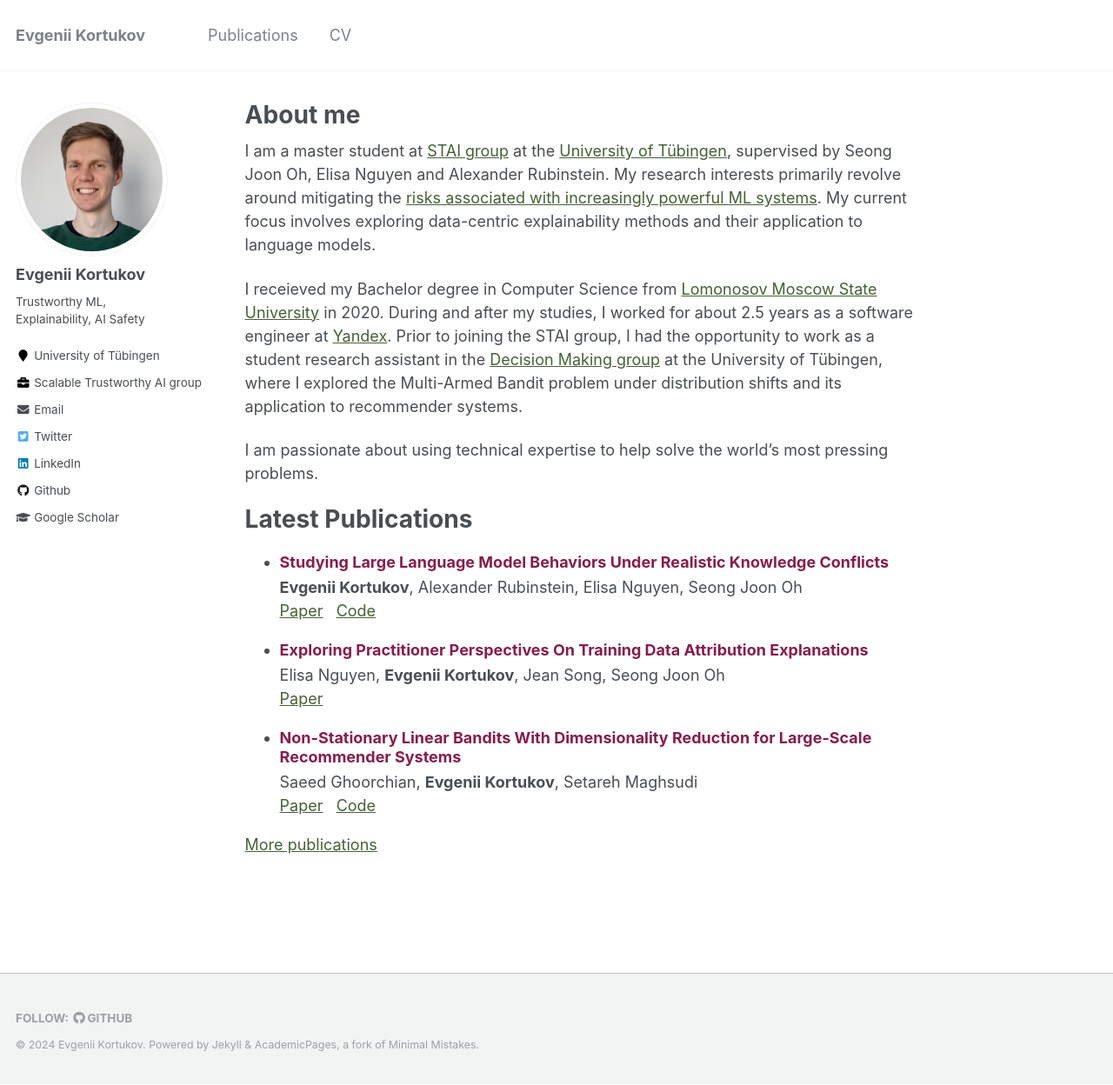
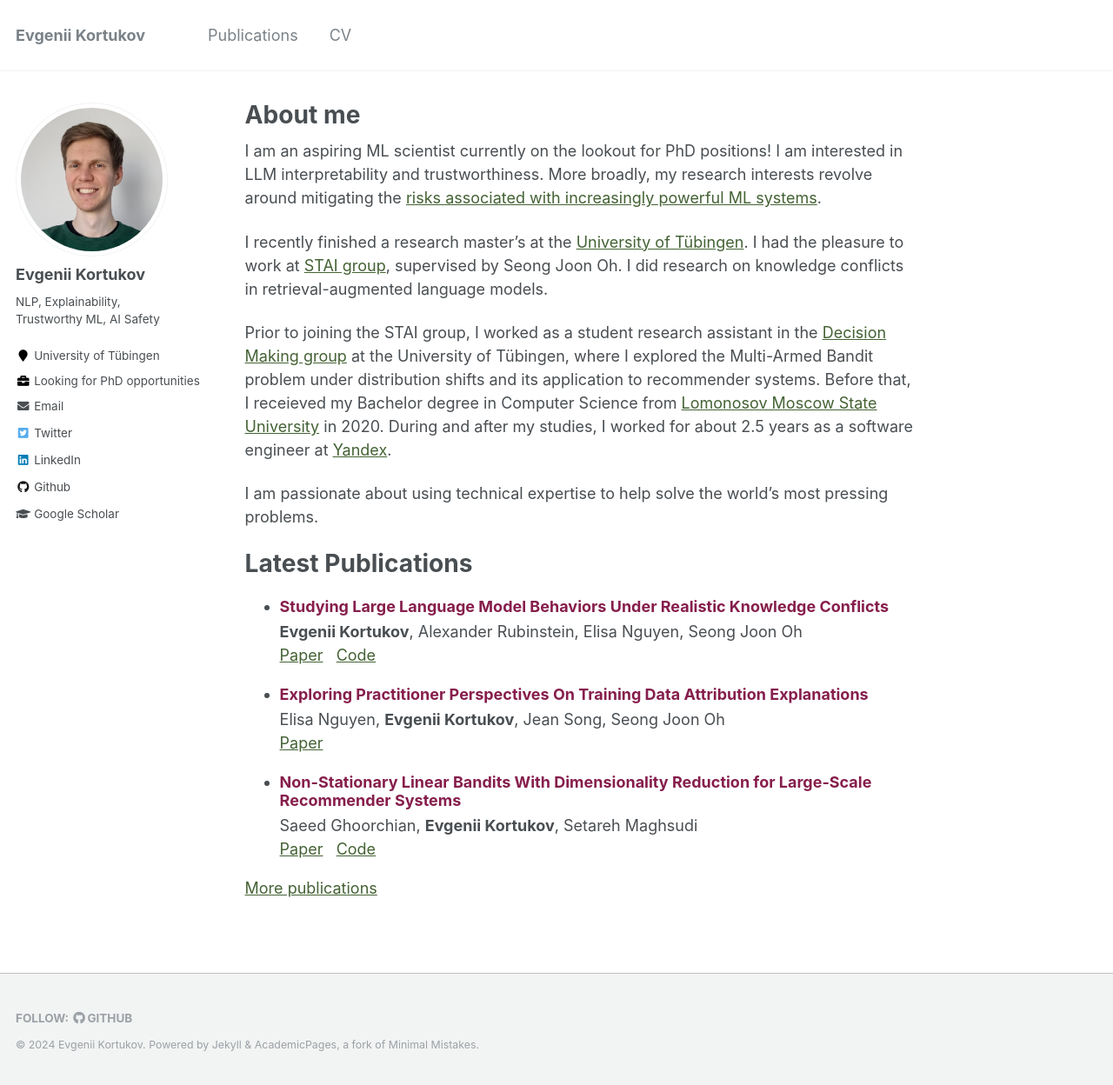
Before and after one commit to kortukov/kortukov.github.io, a Jekyll site: the page built from _pages/about.md, in a window 1280 px wide and 1248 px high. Shown: the whole window at 87% size. Built offline with Jekyll 4.4.1, drawn with Linux system fonts in a browser that asks for light colours.

Commit message:
Update about page

```diff
--- a/_config.yml
+++ b/_config.yml
@@ -82,11 +82,11 @@ analytics:
 author:
   name             : "Evgenii Kortukov"
   avatar           : "portrait.jpg"
-  bio              : "Trustworthy ML, Explainability, AI Safety"
+  bio              : "NLP, Explainability, Trustworthy ML, AI Safety"
   location         : "University of Tübingen"
   location_uri     : "https://uni-tuebingen.de/en/"
-  employer         : "Scalable Trustworthy AI group"
-  employer_uri     : "https://scalabletrustworthyai.github.io/"
+  employer         : "Looking for PhD opportunities"
+  employer_uri     :
   pubmed           :
   googlescholar    : "https://scholar.google.com/citations?user=7qTZ4NEAAAAJ&hl=en&oi=ao"
   email            : "ee{last_name}gmail.com"
--- a/_pages/about.md
+++ b/_pages/about.md
@@ -7,12 +7,15 @@ redirect_from:
   - /about/
   - /about.html
 ---
-I am a master student at [STAI group](https://scalabletrustworthyai.github.io/) at the [University of Tübingen](https://uni-tuebingen.de/en/), supervised by Seong Joon Oh, Elisa Nguyen and Alexander Rubinstein.
-My research interests primarily revolve around mitigating the [risks associated with increasingly powerful ML systems](https://80000hours.org/problem-profiles/artificial-intelligence/).
-My current focus involves exploring data-centric explainability methods and their application to language models.
+I am an aspiring ML scientist currently on the lookout for PhD positions! I am interested in LLM interpretability and trustworthiness.
+More broadly, my research interests revolve around mitigating the [risks associated with increasingly powerful ML systems](https://80000hours.org/problem-profiles/artificial-intelligence/).
 
-I receieved my Bachelor degree in Computer Science from [Lomonosov Moscow State University](https://www.msu.ru/en/) in 2020. During and after my studies, I worked for about 2.5 years as a software engineer at [Yandex](https://yandex.com/company).
-Prior to joining the STAI group, I had the opportunity to work as a student research assistant in the [Decision Making group](https://uni-tuebingen.de/en/fakultaeten/mathematisch-naturwissenschaftliche-fakultaet/fachbereiche/informatik/lehrstuehle/decision-making/) at the University of Tübingen, where I explored the Multi-Armed Bandit problem under distribution shifts and its application to recommender systems.
+I recently finished a research master's at the [University of Tübingen](https://uni-tuebingen.de/en/).
+I had the pleasure to work at [STAI group](https://scalabletrustworthyai.github.io/), supervised by Seong Joon Oh. I did research on knowledge conflicts in retrieval-augmented language models.
+
+Prior to joining the STAI group, I worked as a student research assistant in the [Decision Making group](https://uni-tuebingen.de/en/fakultaeten/mathematisch-naturwissenschaftliche-fakultaet/fachbereiche/informatik/lehrstuehle/decision-making/) at the University of Tübingen, where I explored the Multi-Armed Bandit problem under distribution shifts and its application to recommender systems.
+Before that, I receieved my Bachelor degree in Computer Science from [Lomonosov Moscow State University](https://www.msu.ru/en/) in 2020. During and after my studies, I worked for about 2.5 years as a software engineer at [Yandex](https://yandex.com/company).
+
 
 I am passionate about using technical expertise to help solve the world's most pressing problems.
 
```
